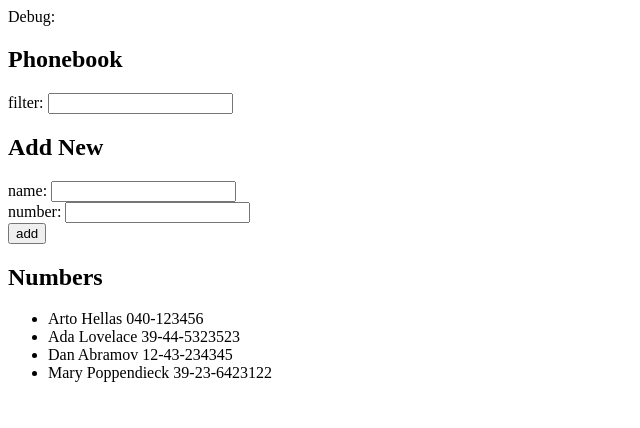
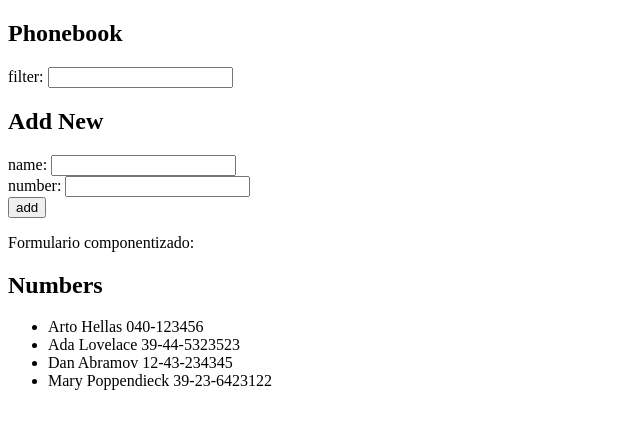
Before and after one commit to ViniciusPeixotoDanelluci/Submissions-FullstackOpen, a React (Vite) app in the folder part2/phonebook/: page / in a window 1280 px wide. Shown: the top 428 px of the page, without its empty margins (0-640 px from the left). Built offline with nearby package versions, Linux system fonts and the light colour scheme.

Commit message:
2.10
small updates, and exercise done.

```diff
--- a/part2/phonebook/src/App.jsx
+++ b/part2/phonebook/src/App.jsx
@@ -1,20 +1,34 @@
 import { useState } from 'react'
 
-const App = () => {
-  const [persons, setPersons] = useState([
-    { name: 'Arto Hellas', number: '040-123456', id: 1 },
-    { name: 'Ada Lovelace', number: '39-44-5323523', id: 2 },
-    { name: 'Dan Abramov', number: '12-43-234345', id: 3 },
-    { name: 'Mary Poppendieck', number: '39-23-6423122', id: 4 }
-  ])
-console.log(persons[0].number)
+const Filter = ({ filterPerson, setFilterPerson}) => {
+  const handlePersonSearch = (event) => {
+    //setFilterPerson(event.target.value) // It has the asynchronous problem from the part1
+
+    const attFilterPerson = event.target.value
+    setFilterPerson(attFilterPerson)
+  }
+
+  return (
+    <div>
+      filter: <input
+        value={filterPerson}
+        onChange={handlePersonSearch}
+      />
+    </div>
+  )
+}
+
+const PersonForm = ({persons, setPersons}) => {
   const [newPerson, setNewPerson] = useState('')
   const [newNumber, setNewNumber] = useState('')
-  const [showPerson, setShowPerson] = useState(true)
-  const [filterPerson, setFilterPerson] = useState('')
 
   const addPerson = (event) => {
     event.preventDefault()
+    if (newPerson === '' || newNumber === '') {
+      alert('Name or number is missing')
+      return
+    }
+
     const nameObject = {
       name: newPerson,
       number: newNumber,
@@ -34,37 +48,13 @@ console.log(persons[0].number)
   const handleNameUpdate = (event) => {
     setNewPerson(event.target.value)
   }
+
   const handleNumberUpdate = (event) => {
     setNewNumber(event.target.value)
   }
-  const personsToShow = filterPerson
-    ? persons.filter(p => p.name.toLowerCase().includes(filterPerson.toLowerCase()))
-    : persons
-
-  const handlePersonSearch = (event) => {
-    //filterPerson = event.target.value // It has the asynchronous problem from the part1
-
-    const attFilterPerson = event.target.value
-
-    setFilterPerson(attFilterPerson)
-    console.log("filter Person:", filterPerson)
-
-    console.log("att filter Person:", attFilterPerson)
-    console.log(personsToShow)
-  }
 
   return (
-    <div>
-      <div>Debug: {newPerson} {newNumber}</div>
-      <h2>Phonebook</h2>
     <form onSubmit={addPerson}>
-        <div>
-          filter: <input
-            value={filterPerson}
-            onChange={handlePersonSearch}
-          />
-        </div>
-        <h2>Add New</h2>
       <div>
         name: <input
           value={newPerson}
@@ -81,12 +71,44 @@ console.log(persons[0].number)
         <button type="submit">add</button>
       </div>
     </form>
-      <h2>Numbers</h2>
+  )
+}
+
+const Persons = ({ personsToShow }) => {
+  return (
     <ul>
       {personsToShow.map(person =>
         <li key={person.id}>{person.name} {person.number}</li>
       )}
     </ul>
+  )
+}
+
+const App = () => {
+  const [persons, setPersons] = useState([
+    { name: 'Arto Hellas', number: '040-123456', id: 1 },
+    { name: 'Ada Lovelace', number: '39-44-5323523', id: 2 },
+    { name: 'Dan Abramov', number: '12-43-234345', id: 3 },
+    { name: 'Mary Poppendieck', number: '39-23-6423122', id: 4 }
+  ])
+
+  const [filterPerson, setFilterPerson] = useState('')
+
+  const personsToShow = filterPerson
+    ? persons.filter(p => p.name.toLowerCase().includes(filterPerson.toLowerCase()))
+    : persons
+
+  return (
+    <div>
+      <h2>Phonebook</h2>
+      <Filter filterPerson={filterPerson} setFilterPerson={setFilterPerson}/>
+
+      <h2>Add New</h2>
+      <PersonForm persons={persons} setPersons={setPersons}/>
+
+      <p>Formulario componentizado:</p>
+      <h2>Numbers</h2>
+      <Persons personsToShow={personsToShow} />
     </div>
   )
 }
```
Lines whose indentation alone changed are shown as unchanged.
